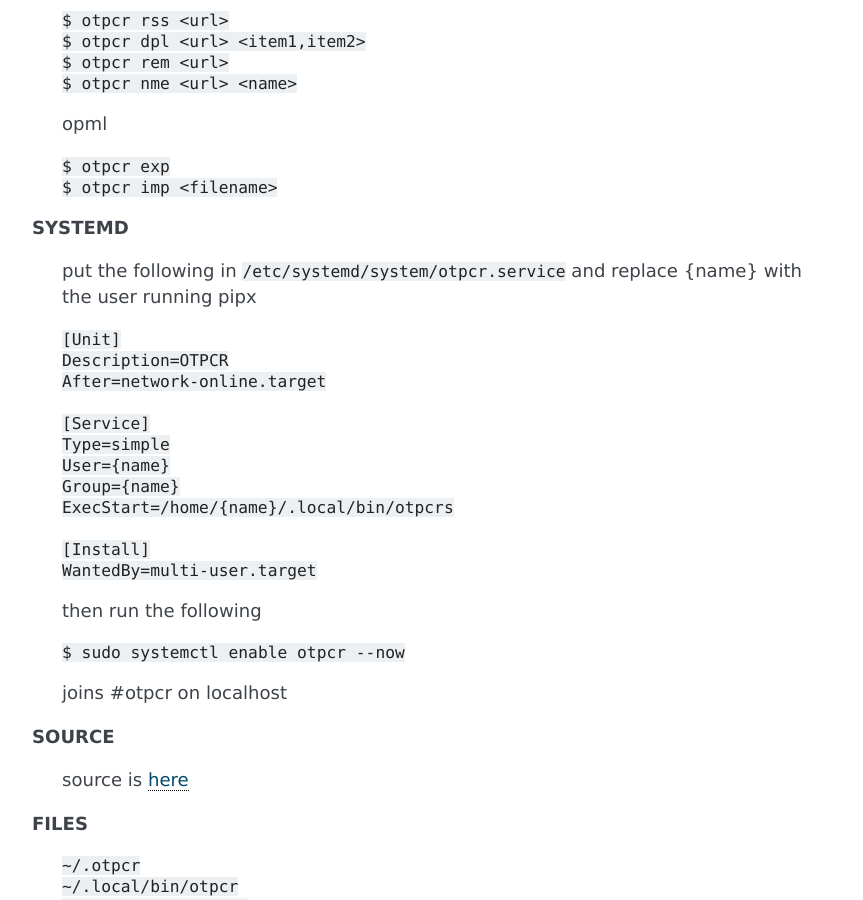
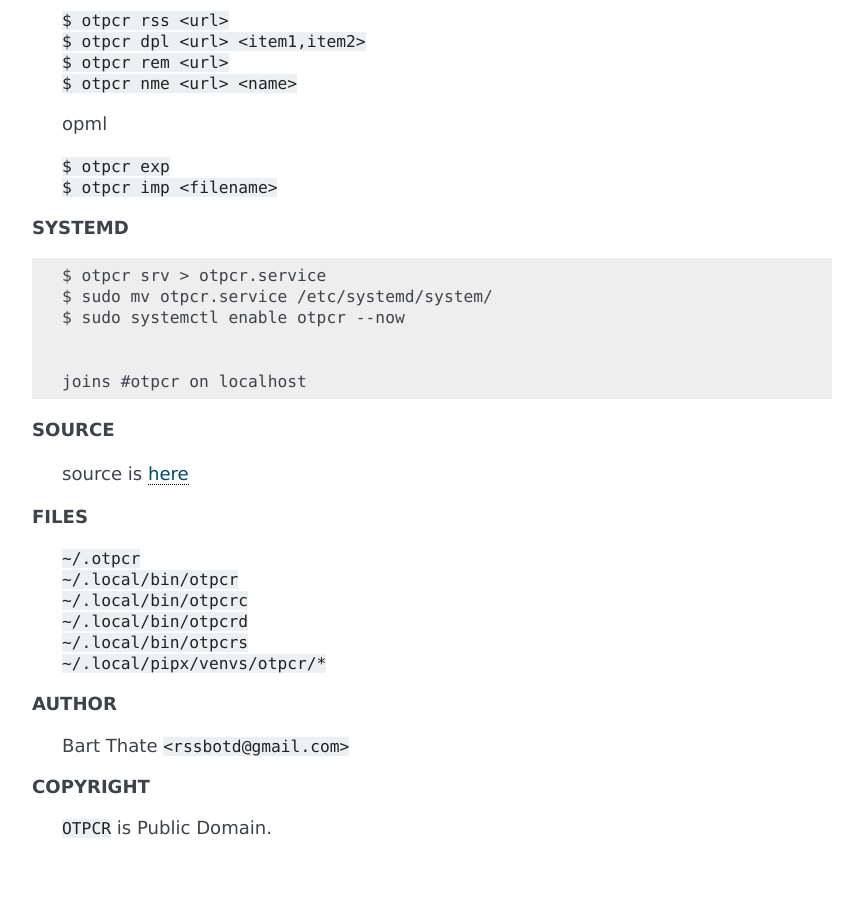
Before and after one commit to rssbotd/otpcr, a Sphinx documentation site: the page built from docs/manual.rst, in a window 1280 px wide and 900 px high, scrolled down 2654 px. Shown: the whole window, without its empty margins (168-1031 px from the left). Built offline with Sphinx 7.4.7, drawn with Linux system fonts in a browser that asks for light colours.

Commit message:
update manual

```diff
--- a/docs/conf.py
+++ b/docs/conf.py
@@ -9,7 +9,7 @@
 
 
 NAME = "otpcr"
-VERSION = "28"
+VERSION = "42"
 
 
 import os
--- a/docs/manual.rst
+++ b/docs/manual.rst
@@ -5,7 +5,7 @@
 
     <br>
 
-.. title:: Home
+.. title:: Manual
 
 
 **NAME**
@@ -24,8 +24,6 @@
 
 
 **DESCRIPTION**
-
-
 
 
     ``OTPCR`` holds evidence that king
@@ -62,12 +60,15 @@
 
 **INSTALL**
 
+
     installation is done with pipx
 
     | ``$ pipx install otpcr``
     | ``$ pipx ensurepath``
 
+
 **USAGE**
+
 
     without any argument the bot does nothing
 
@@ -110,7 +111,9 @@
     | 2500 CM The Hague
     | The Netherlands
 
+
 **COMMANDS**
+
 
     here is a list of available commands
 
@@ -135,6 +138,7 @@
 
 **CONFIGURATION**
 
+
     irc
 
     | ``$ otpcr cfg server=<server>``
@@ -158,28 +162,15 @@
     | ``$ otpcr exp``
     | ``$ otpcr imp <filename>``
 
+
 **SYSTEMD**
 
-    put the following in ``/etc/systemd/system/otpcr.service`` and
-    replace {name} with the user running pipx
+::
 
-    | ``[Unit]``
-    | ``Description=OTPCR``
-    | ``After=network-online.target``
-    |
-    | ``[Service]``
-    | ``Type=simple``
-    | ``User={name}``
-    | ``Group={name}``
-    | ``ExecStart=/home/{name}/.local/bin/otpcrs``
-    |
-    | ``[Install]``
-    | ``WantedBy=multi-user.target``
+    $ otpcr srv > otpcr.service
+    $ sudo mv otpcr.service /etc/systemd/system/
+    $ sudo systemctl enable otpcr --now
 
-
-    then run the following
-
-    | ``$ sudo systemctl enable otpcr --now``
 
     joins #otpcr on localhost
 
--- a/pyproject.toml
+++ b/pyproject.toml
@@ -5,7 +5,7 @@
 [project]
 name = "otpcr"
 description = "Since 4 March 2019."
-version = "41"
+version = "42"
 authors = [
     {name = "Bart Thate", email = "rssbotd@gmail.com" },
 ]
```
